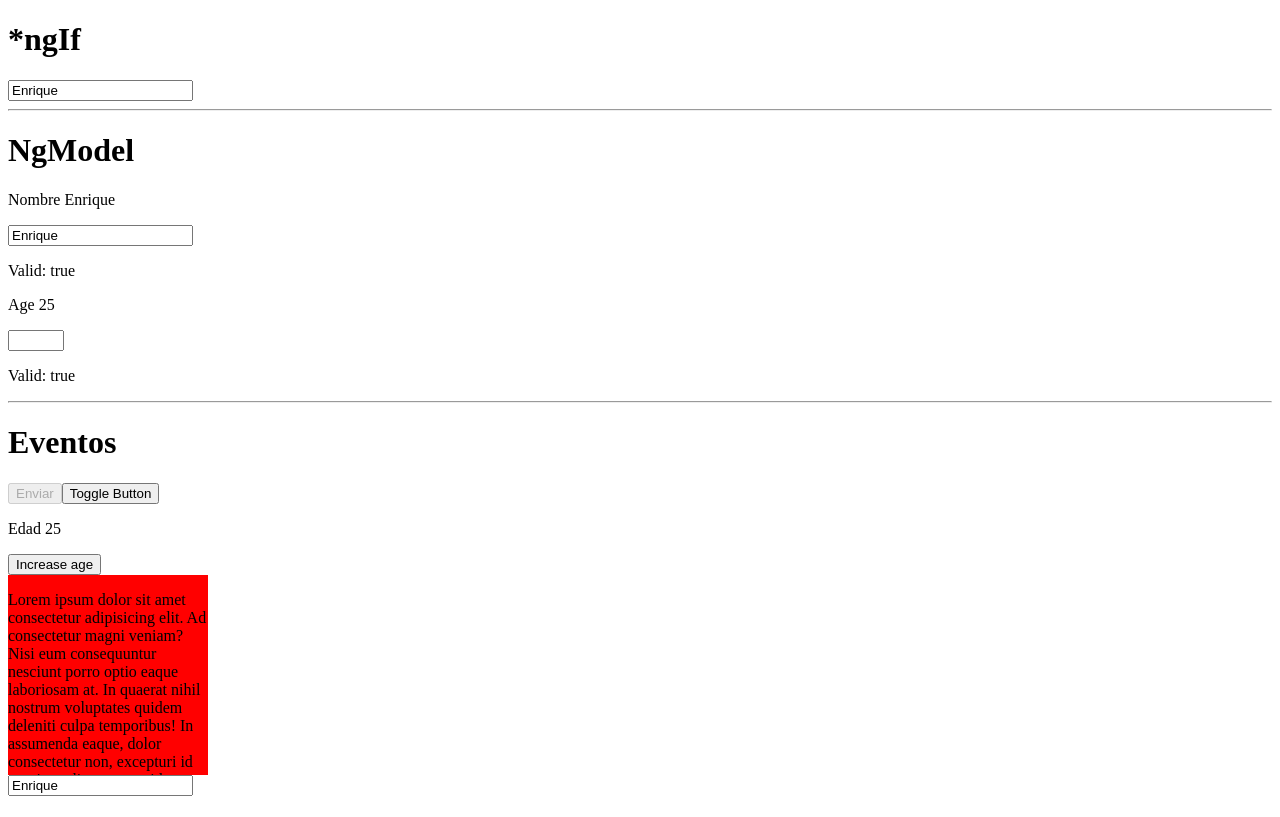
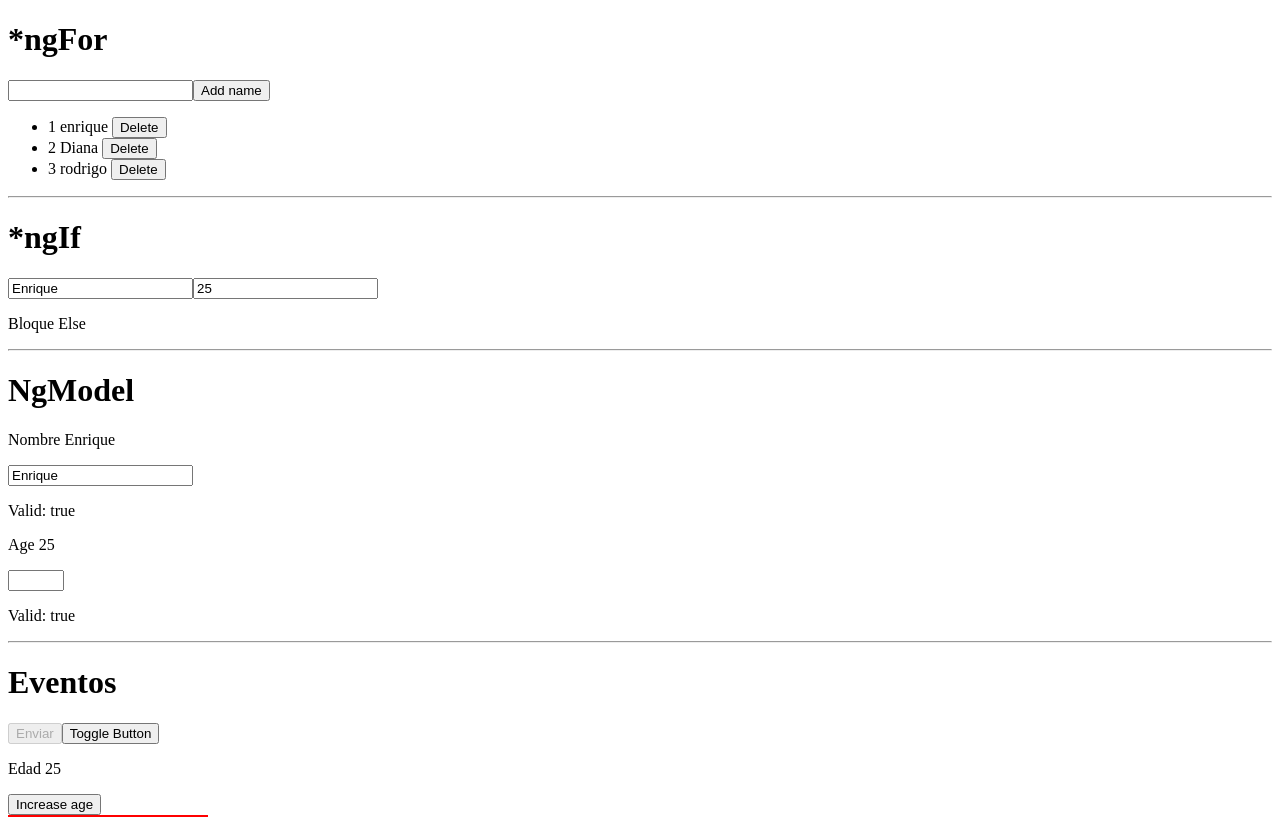
Before and after one commit to devenriq/P-Front_Angular-Fundamentos, an Angular app: page / in a window 1280 px wide. Shown: the top 817 px of the page. Built offline with nearby package versions, Linux system fonts and the light colour scheme.

Commit message:
worked with *ngFor

```diff
--- a/src/app/app.component.html
+++ b/src/app/app.component.html
@@ -1,6 +1,27 @@
+<h1>*ngFor</h1>
+<input type="text" required [(ngModel)]="newName" />
+<button (click)="addName()">Add name</button>
+
+<ul>
+  <li *ngFor="let name of names; index as i">
+    {{ i + 1 }} {{ name }}
+    <button (click)="deleteName(i)">Delete</button>
+  </li>
+</ul>
+
+<hr />
+
 <h1>*ngIf</h1>
 <input type="text" required [(ngModel)]="person.name" />
-<p *ngIf="person.name === 'enrique'">Soy el enri</p>
+<input type="number" required [(ngModel)]="person.age" />
+<p *ngIf="person.name === 'enrique' && person.age === 19; else elseBlock">
+  Soy el enri
+</p>
+<p *ngIf="person.age >= 29">Puedes entrar</p>
+
+<ng-template #elseBlock>
+  <p>Bloque Else</p>
+</ng-template>
 
 <hr />
 
--- a/src/app/app.component.ts
+++ b/src/app/app.component.ts
@@ -15,6 +15,9 @@
     age :25,
     avatar : 'https://picsum.photos/900'
   }
+
+  names: string[]=['enrique','Diana', 'rodrigo'];
+  newName = ''
 
   toggleButton (){
     this.btnDisabled = !this.btnDisabled;
@@ -34,4 +37,13 @@
     const element = event.target as HTMLInputElement;
     this.person.name = element.value
   }
+
+  addName(){
+    this.names.push(this.newName)
+    this.newName = ''
+  }
+
+  deleteName(index:number){
+    this.names.splice(index,1)
+  }
 }
```
